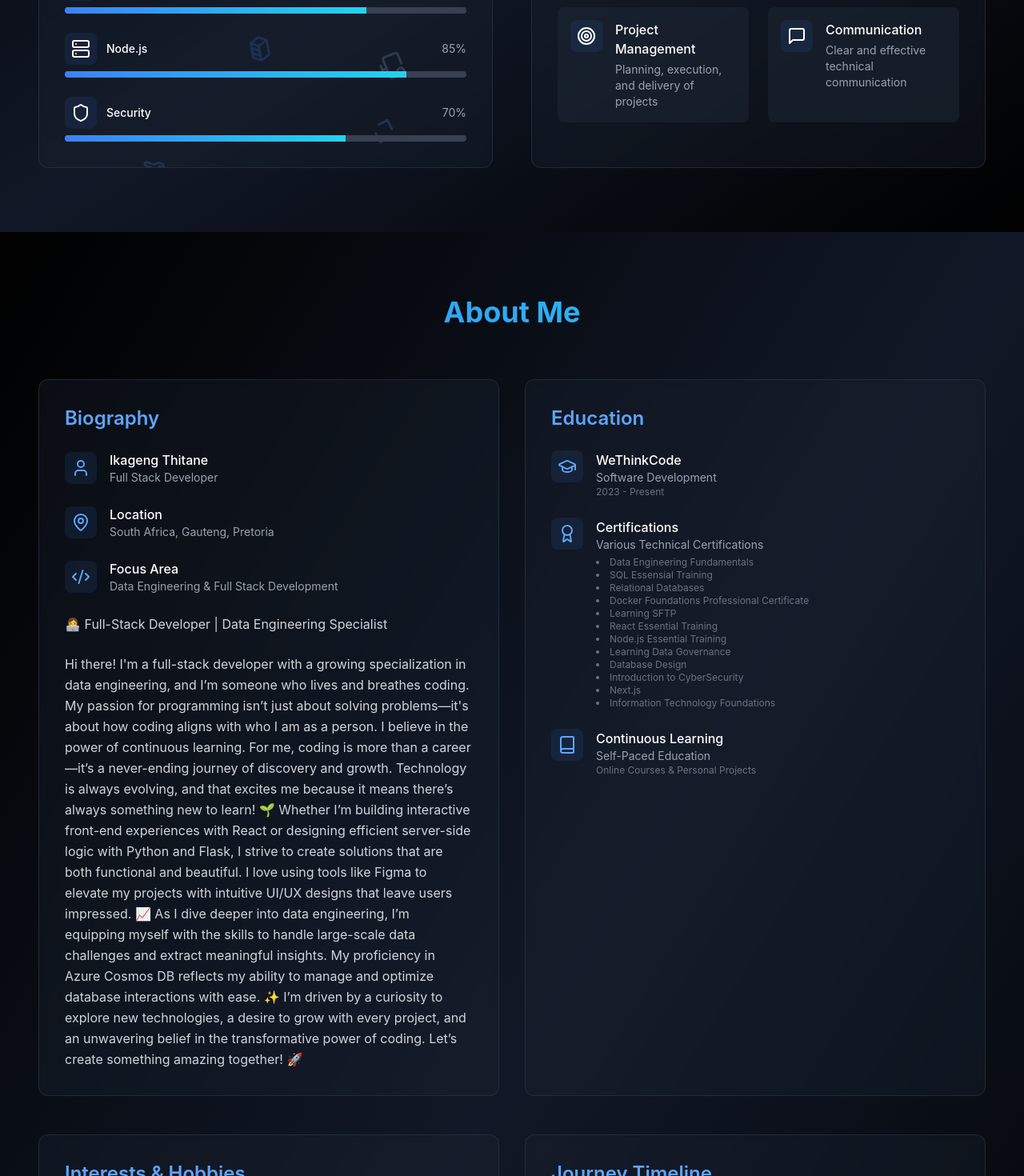
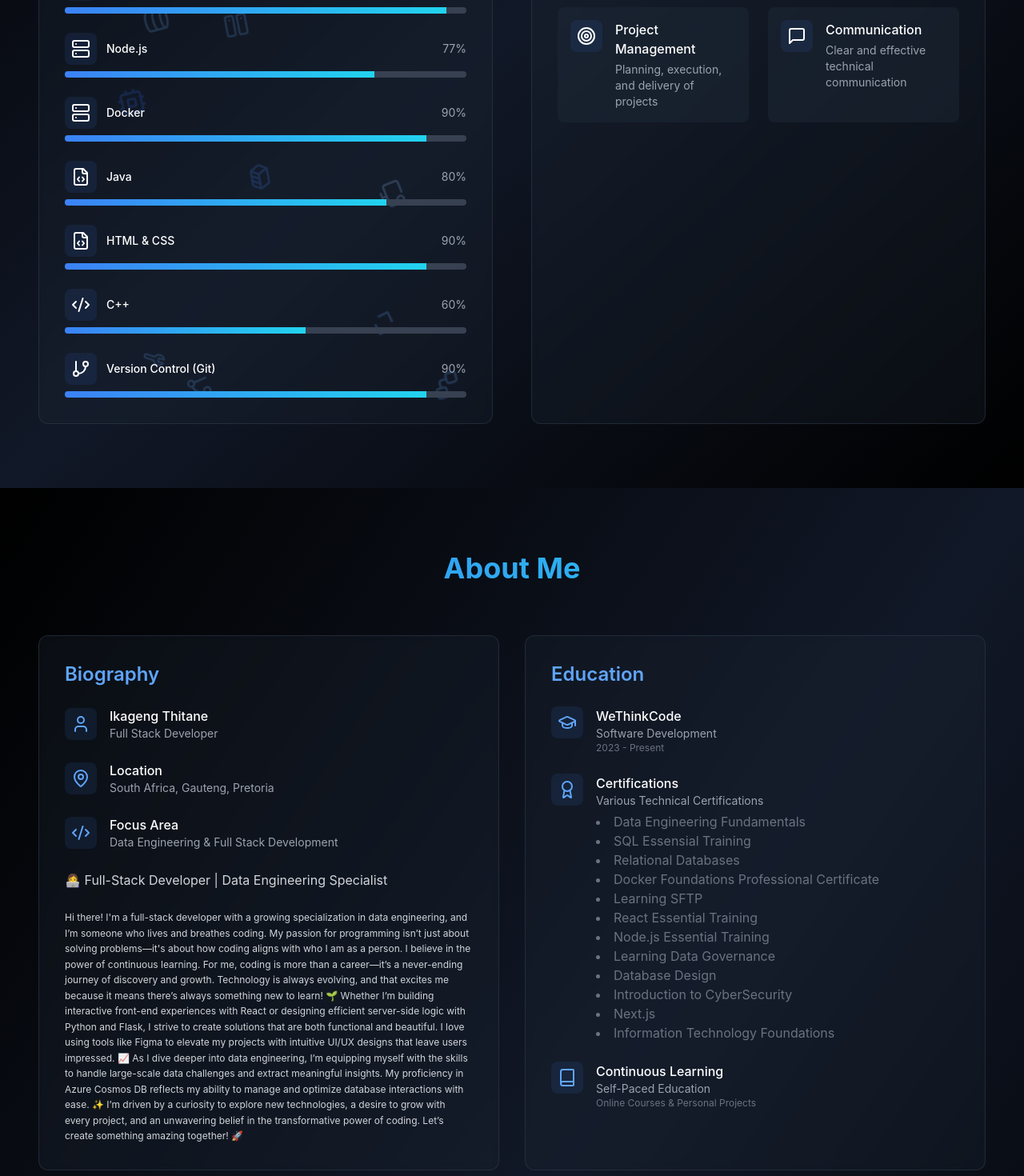
Before and after one commit to Ikageng-20-12/Portfolio-Website, a React (Create React App) app in the folder my-app/: page / in a window 1280 px wide. Shown: the part 2960-4430 px from the top of the page at 80% size. Built offline with nearby package versions, Linux system fonts and the light colour scheme.

Commit message:
Made a few modifications

```diff
--- a/my-app/src/components/Social/SocialLinks.tsx
+++ b/my-app/src/components/Social/SocialLinks.tsx
@@ -16,7 +16,8 @@
 
 const SocialLinks: React.FC = () => {
   return (
-    <div className="flex space-x-6 justify-center lg:justify-start pt-6">
+    <div className="flex items-center justify-center">
+      <div className="flex space-x-6">
         {socialLinks.map(({ Icon, href, label }) => (
           <a
             key={label}
@@ -30,6 +31,7 @@
           </a>
         ))}
       </div>
+    </div>
   );
 };
 
--- a/my-app/src/components/about/Biography.tsx
+++ b/my-app/src/components/about/Biography.tsx
@@ -42,7 +42,7 @@
           </div>
         </div>
         <p className="text-gray-300 leading-relaxed">👩‍💻 Full-Stack Developer | Data Engineering Specialist</p>
-        <p className="text-gray-300 leading-relaxed">
+        <p className="text-xs text-gray-300 leading-relaxed">
         Hi there! I'm a full-stack developer with a growing specialization in data engineering, and I’m someone who lives and breathes coding. My passion for programming isn’t just about solving problems—it's about how coding aligns with who I am as a person.
 
         I believe in the power of continuous learning. For me, coding is more than a career—it’s a never-ending journey of discovery and growth. Technology is always evolving, and that excites me because it means there’s always something new to learn! 🌱
--- a/my-app/src/components/about/Education.tsx
+++ b/my-app/src/components/about/Education.tsx
@@ -30,7 +30,7 @@
           <div>
             <h3 className="font-medium">Certifications</h3>
             <p className="text-sm text-gray-400">Various Technical Certifications</p>
-            <ul className="text-xs text-gray-500 mt-1 list-disc list-inside">
+            <ul className="text-s text-gray-500 mt-1 list-disc list-inside">
               <li>Data Engineering Fundamentals</li>
               <li>SQL Essensial Training</li>
               <li>Relational Databases</li>
--- a/my-app/src/components/projects/project.tsx
+++ b/my-app/src/components/projects/project.tsx
@@ -13,7 +13,7 @@
       githubLink: "https://github.com/yourusername/banking-app",
       zipLink: "/downloads/banking-app.zip"
     },
-    // Add more ongoing projects...
+
   ],
   completed: [
     {
--- a/my-app/src/components/projects/projectcategory.tsx
+++ b/my-app/src/components/projects/projectcategory.tsx
@@ -9,12 +9,11 @@
 }
 
 const ProjectCategory: React.FC<ProjectCategoryProps> = ({ title, color, isSelected, onClick }) => {
-  // Map colors to Tailwind classes
   const colorClass = {
     green: 'border-green-500 bg-green-500',
     blue: 'border-blue-500 bg-blue-500',
     amber: 'border-amber-400 bg-amber-400',
-  }[color] || 'border-gray-500 bg-gray-500'; // Fallback color
+  }[color] || 'border-gray-500 bg-gray-500';
 
   return (
     <motion.div
--- a/my-app/src/components/skills/TechnicalSkills.tsx
+++ b/my-app/src/components/skills/TechnicalSkills.tsx
@@ -1,6 +1,6 @@
 import React from 'react';
 import { motion } from 'framer-motion';
-import { Code2, Database, Terminal, Globe, Server, Shield } from 'lucide-react';
+import { Code2, Database, Terminal, Globe, Server, FileCode, GitBranch } from 'lucide-react';
 import FloatingIcons from './icons';
 
 interface Skill {
@@ -11,12 +11,16 @@
 }
 
 const skills: Skill[] = [
-  { name: 'JavaScript/TypeScript', icon: <Code2 className="w-6 h-6" />, level: 90, category: 'Frontend' },
+  { name: 'JavaScript/TypeScript', icon: <Code2 className="w-6 h-6" />, level: 70, category: 'Frontend' },
   { name: 'React/Next.js', icon: <Globe className="w-6 h-6" />, level: 85, category: 'Frontend' },
-  { name: 'Python', icon: <Terminal className="w-6 h-6" />, level: 80, category: 'Backend' },
-  { name: 'SQL/PostgreSQL', icon: <Database className="w-6 h-6" />, level: 75, category: 'Backend' },
-  { name: 'Node.js', icon: <Server className="w-6 h-6" />, level: 85, category: 'Backend' },
-  { name: 'Security', icon: <Shield className="w-6 h-6" />, level: 70, category: 'Other' },
+  { name: 'Python', icon: <Terminal className="w-6 h-6" />, level: 90, category: 'Backend' },
+  { name: 'SQL/PostgreSQL', icon: <Database className="w-6 h-6" />, level: 95, category: 'Backend' },
+  { name: 'Node.js', icon: <Server className="w-6 h-6" />, level: 77, category: 'Backend' },
+  { name: 'Docker', icon: <Server className="w-6 h-6" />, level: 90, category: 'Other' },
+  { name: 'Java', icon: <FileCode className="w-6 h-6" />, level: 80, category: 'Backend' },
+  { name: 'HTML & CSS', icon: <FileCode className="w-6 h-6" />, level: 90, category: 'Frontend' },
+  { name: 'C++', icon: <Code2 className="w-6 h-6" />, level: 60, category: 'Backend' },
+  { name: 'Version Control (Git)', icon: <GitBranch className="w-6 h-6" />, level: 90, category: 'Other' },
 ];
 
 const TechnicalSkills: React.FC = () => {
```
Lines whose indentation alone changed are shown as unchanged.
